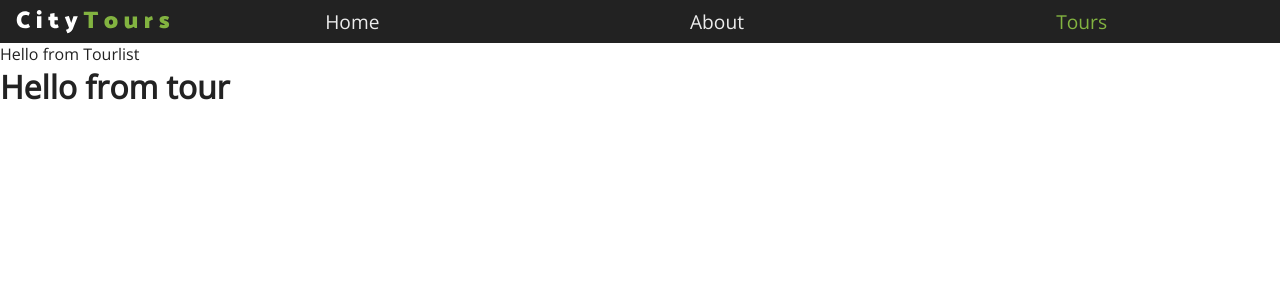
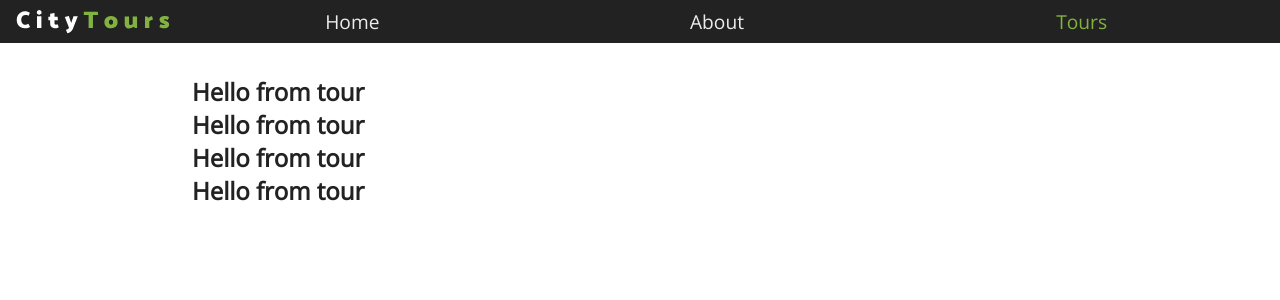
Before and after one commit to Philipotieno/CityTour-, a React (Create React App) app: page / in a window 1280 px wide. Shown: the top 300 px of the page. Built offline with nearby package versions, Linux system fonts and the light colour scheme.

Commit message:
feat: add tourlist component

```diff
--- a/src/components/TourList/index.js
+++ b/src/components/TourList/index.js
@@ -1,13 +1,22 @@
 import React, { Component } from 'react';
 import Tour from '../Tour';
-
+import './tourlist.scss';
+import { tourData } from '../../tourData';
 export default class TourList extends Component {
+  state = {
+    tours: tourData,
+  };
+  removeTour = (id) => {
+    console.log(id);
+  };
   render() {
+    const { tours } = this.state;
     return (
-      <div>
-        Hello from Tourlist
-        <Tour />
-      </div>
+      <section className="tourlist">
+        {tours.map((tour) => (
+          <Tour key={tour.id} tour={tour} removeTour={this.removeTour} />
+        ))}
+      </section>
     );
   }
 }
--- a/src/components/TourList/tourlist.scss
+++ b/src/components/TourList/tourlist.scss
@@ -0,0 +1,6 @@
+.tourlist {
+  width: 70vw;
+  max-width: 1170px;
+  margin: 0 auto;
+  padding: 2rem 0;
+}
```
Also changed, not shown: src/components/Tour/Tour.js (+5 -9 lines).
